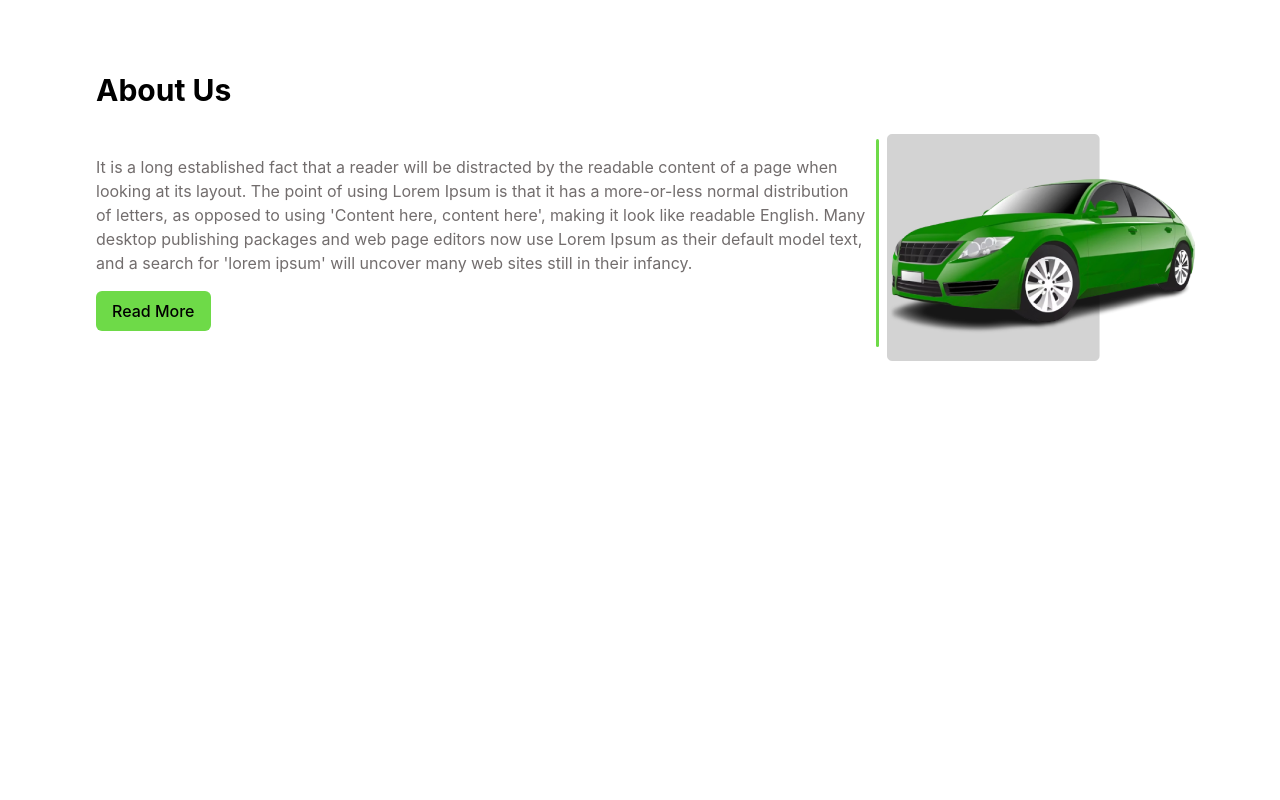
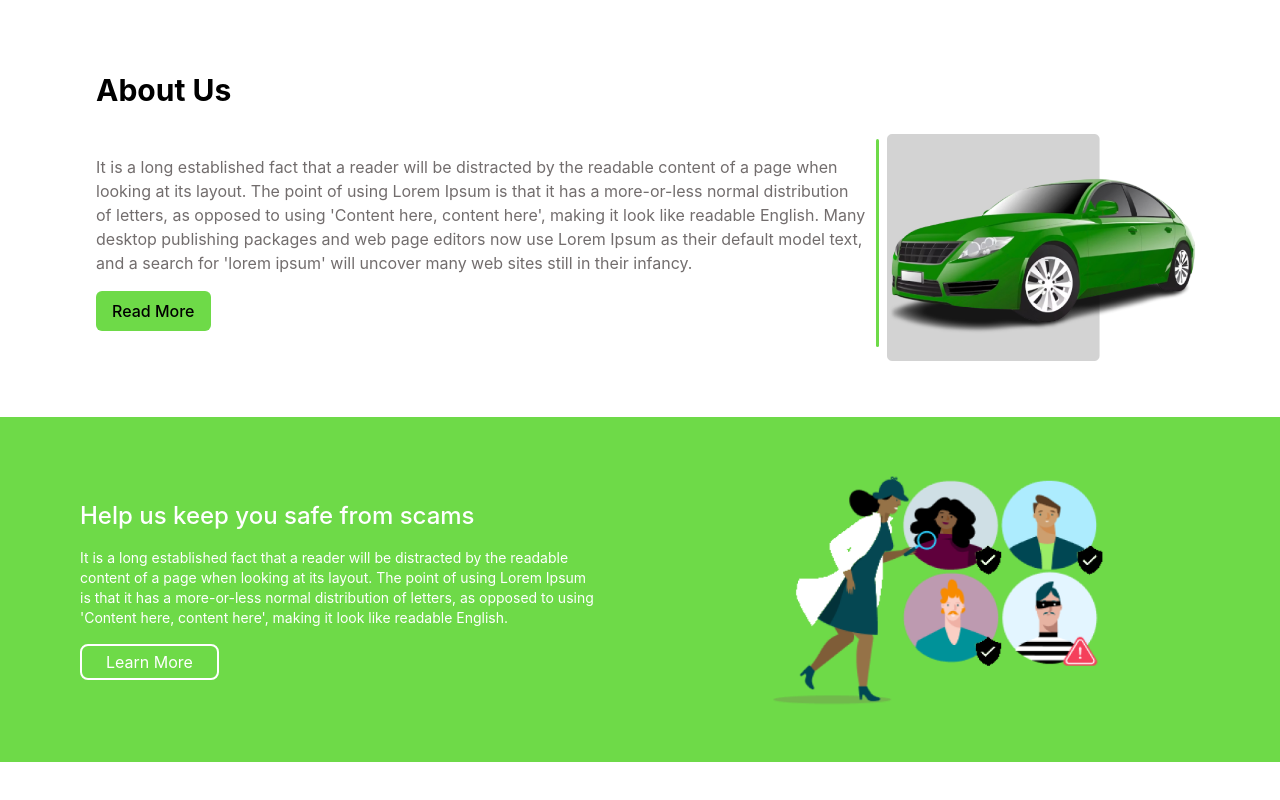
Before and after one commit to Jimi-Chhatrala/react-app-annie-cabs, a React (Create React App) app: page / in a window 1280 px wide. Shown: the part 923-1723 px from the top of the page. Before the commit the page ends 1300 px from the top, so only its background shows below. Built offline with nearby package versions, Linux system fonts and the light colour scheme.

Commit message:
HelpUs Completed

```diff
--- a/src/App.js
+++ b/src/App.js
@@ -4,6 +4,7 @@ import NavBar from "./Components/NavBar";
 import Search from "./Components/Search";
 import Price from "./Components/Price";
 import AboutUs from "./Components/AboutUs";
+import HelpUs from "./Components/HelpUs";
 
 function App() {
   return (
@@ -12,6 +13,7 @@ function App() {
       <Search />
       <Price />
       <AboutUs />
+      <HelpUs />
     </>
   );
 }
--- /dev/null
+++ b/src/Components/HelpUs/index.jsx
@@ -0,0 +1,32 @@
+import React from "react";
+
+function HelpUs() {
+  return (
+    <div className="bg-[#6EDA48] my-10 w-full sm:flex sm:flex-row-reverse sm:p-10 place-items-center">
+      <div className="sm:w-1/2 flex justify-center">
+        <img
+          className="w-full max-w-sm"
+          src={require("../../images/scamDetective-653544b71d88f51797db 1 (1) 1.png")}
+          alt="Help Us Image"
+        />
+      </div>
+      <div className="sm:w-1/2 p-10 space-y-4">
+        <h2 class="text-white text-2xl font-medium">
+          Help us keep you safe from scams
+        </h2>
+        <p class="text-white text-sm">
+          It is a long established fact that a reader will be distracted by the
+          readable content of a page when looking at its layout. The point of
+          using Lorem Ipsum is that it has a more-or-less normal distribution of
+          letters, as opposed to using 'Content here, content here', making it
+          look like readable English.
+        </p>
+        <button class="border-2 py-1 px-6 rounded-lg border-white text-white">
+          Learn More
+        </button>
+      </div>
+    </div>
+  );
+}
+
+export default HelpUs;
```
